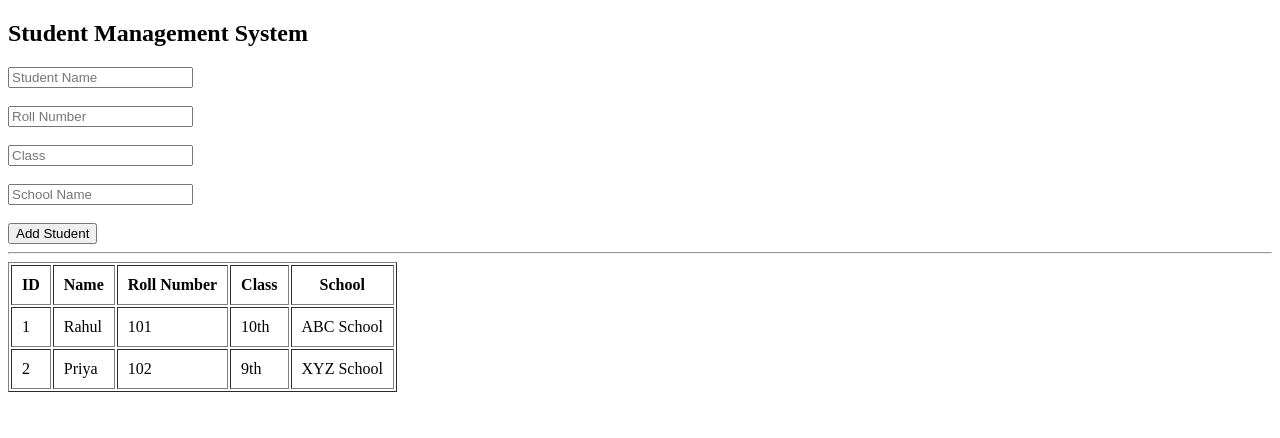
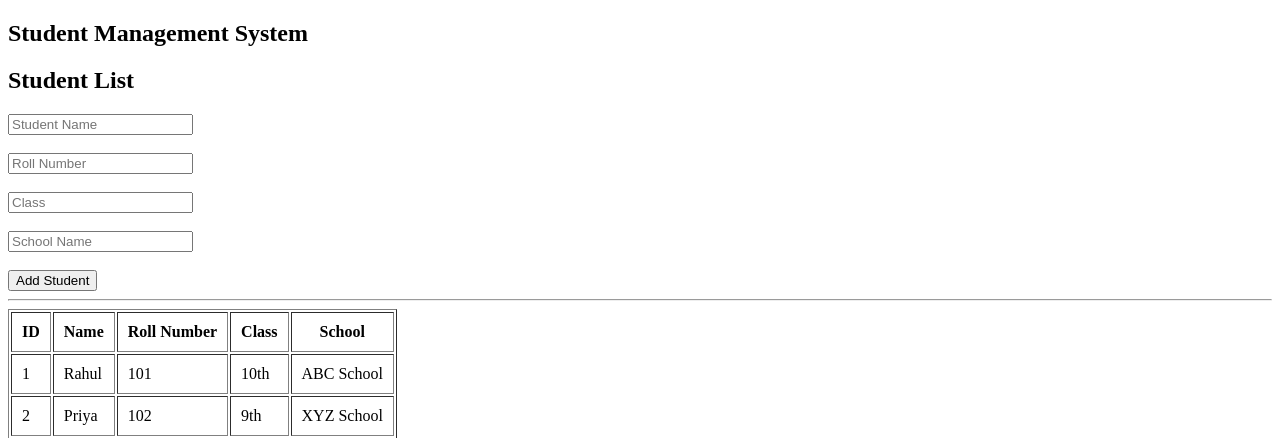
Before and after one commit to shekarbannenolla/SDMS-2, a Flask app: page / in a window 1280 px wide. Shown: the top 438 px of the page. Run offline with Flask 3, Linux system fonts and the light colour scheme; data comes from the database, SQL or seed files in the repository.

Commit message:
initial commit

```diff
--- a/templates/index.html
+++ b/templates/index.html
@@ -8,6 +8,7 @@
 <body>
 
     <h2>Student Management System</h2>
+    <h2>Student List</h2>
 
     <form action="/add" method="POST">
 
```
